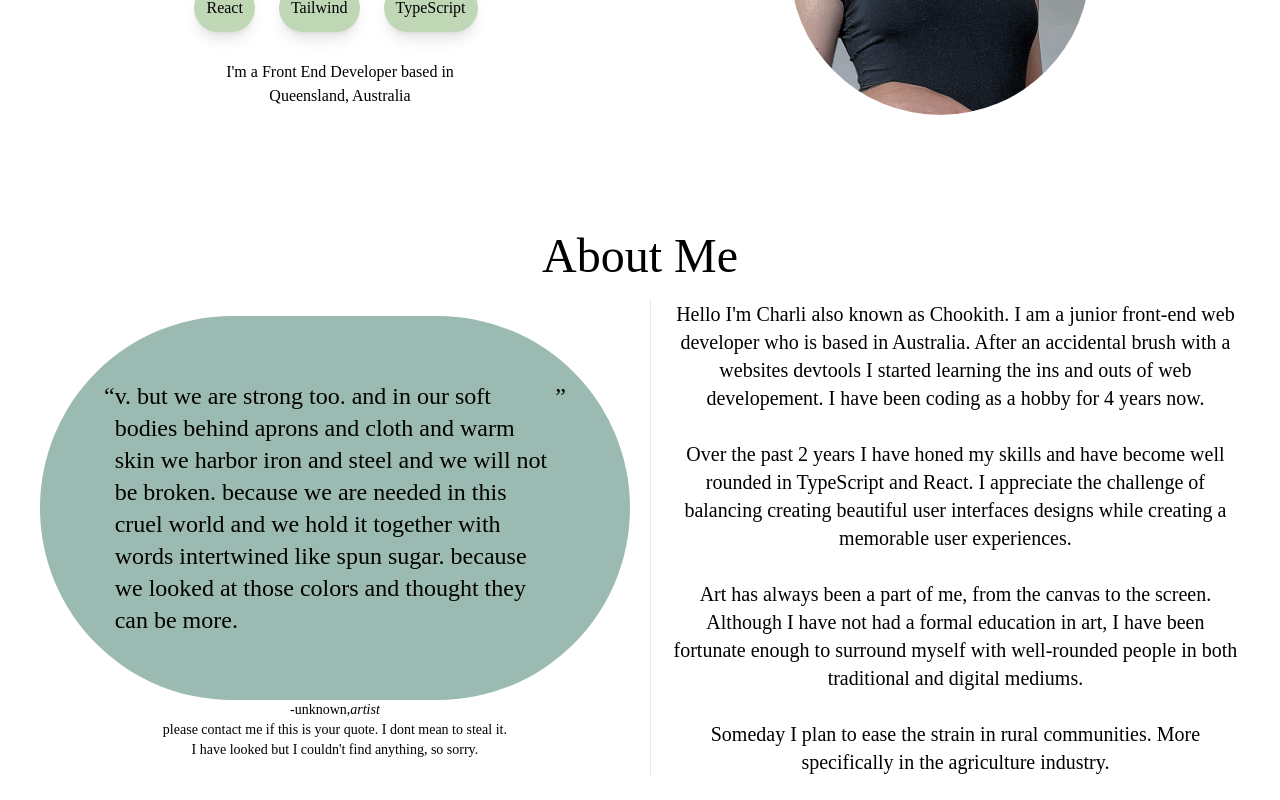
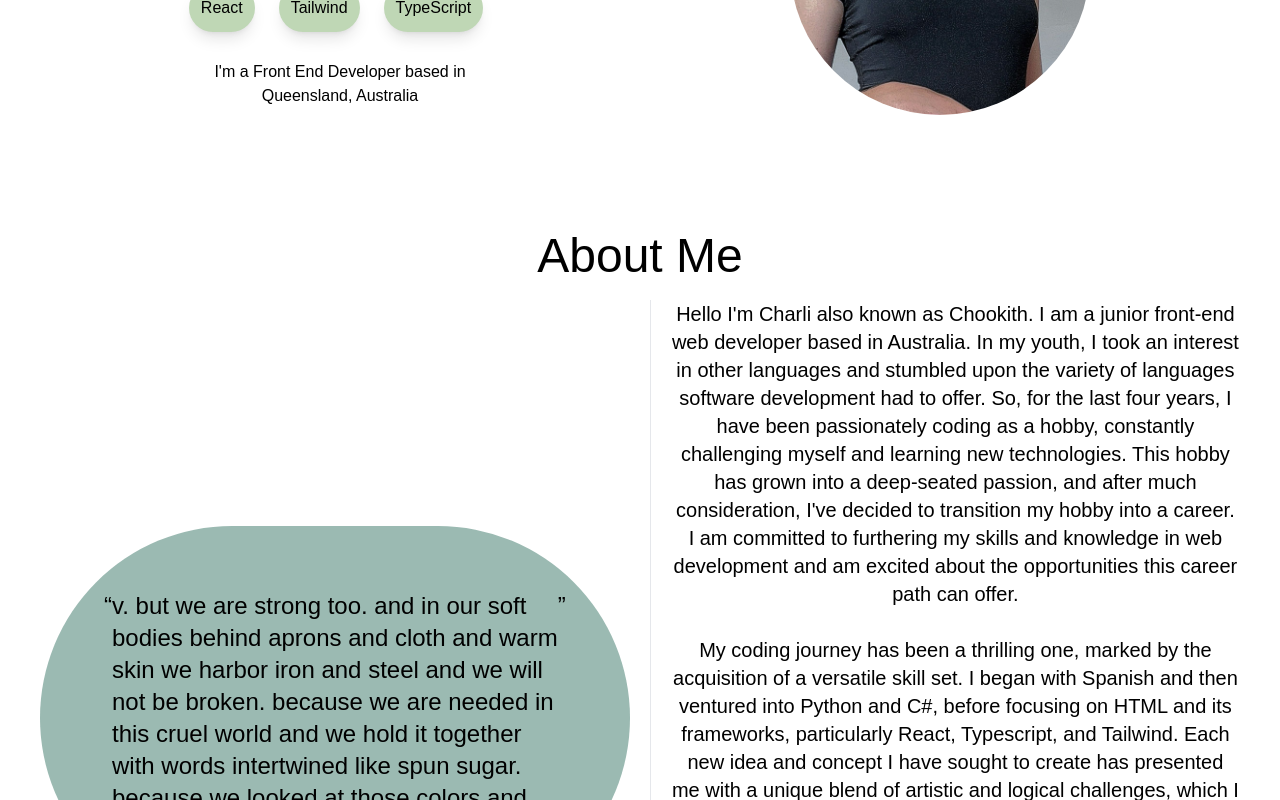
Before and after one commit to Chookith/Chookith-Portfolio, a Next.js app in the folder chookith-portfolio/: page / in a window 1280 px wide. Shown: the part 608-1408 px from the top of the page. Built offline with nearby package versions, Linux system fonts and the light colour scheme.

Commit message:
font adapt. cleaning words

```diff
--- a/chookith-portfolio/next.config.mjs
+++ b/chookith-portfolio/next.config.mjs
@@ -8,8 +8,7 @@ const bundleAnalyzer = withBundleAnalyzer({
 const nextConfig = {
   output: "export",
   images: {
-    loader: "custom",
-    loaderFile: "./my-loader.ts",
+    unoptimized: true,
   },
 };
 
--- a/chookith-portfolio/src/app/(routes)/PrettyQuotes/page.tsx
+++ b/chookith-portfolio/src/app/(routes)/PrettyQuotes/page.tsx
@@ -551,7 +551,7 @@ export default function PrettyQuotes() {
           <ul className="mb-5 grid basis-1/4 grid-cols-2 grid-rows-2 items-center justify-center gap-5 md:mr-5 lg:mb-0 lg:basis-1/2 xl:basis-1/4">
             <li>
               <Link
-                href="mailto:chookchook1@outlook.com"
+                href="mailto:hello@chookith.com"
                 className="flex animate-[dropIn_1200ms_ease_350ms_backwards] items-center rounded-full bg-cream p-5 text-center shadow-md transition delay-75 hover:-translate-y-1 hover:shadow-xl active:translate-y-1 dark:bg-spaceCadet dark:shadow-[#32304B] dark:hover:shadow-lg dark:hover:shadow-[#32304B]"
               >
                 Email
--- a/chookith-portfolio/src/app/(routes)/page.tsx
+++ b/chookith-portfolio/src/app/(routes)/page.tsx
@@ -18,13 +18,13 @@ export default function Home() {
               Chookith
             </h1>
             <div className=" flex animate-[dropIn_1200ms_ease_500ms_backwards] flex-row items-center justify-center py-7 lg:mt-20">
-              <p className="mx-2 animate-[bounce_2s_ease_1700ms] rounded-full bg-teaGreen p-3 shadow-lg sm:mr-4 dark:bg-mossGreen dark:shadow-md dark:shadow-[#545E31]">
+              <p className="mx-2 animate-[bouncing_2s_ease_1700ms] rounded-full bg-teaGreen p-3 shadow-lg transition sm:mr-4 dark:bg-mossGreen dark:shadow-md dark:shadow-[#545E31]">
                 React
               </p>
-              <p className="mx-2 animate-[bounce_2s_ease_1900ms] rounded-full bg-teaGreen p-3 shadow-lg sm:mr-4 dark:bg-mossGreen dark:shadow-md dark:shadow-[#545E31]">
+              <p className="mx-2 animate-[bouncing_2s_ease_1900ms] rounded-full bg-teaGreen p-3 shadow-lg transition sm:mr-4 dark:bg-mossGreen dark:shadow-md dark:shadow-[#545E31]">
                 Tailwind
               </p>
-              <p className="mx-2 animate-[bounce_2s_ease_2100ms] rounded-full bg-teaGreen p-3 shadow-lg sm:mr-4 dark:bg-mossGreen dark:shadow-md dark:shadow-[#545E31]">
+              <p className="mx-2 animate-[bouncing_2s_ease_2100ms] rounded-full bg-teaGreen p-3 shadow-lg transition sm:mr-4 dark:bg-mossGreen dark:shadow-md dark:shadow-[#545E31]">
                 TypeScript
               </p>
             </div>
@@ -96,29 +96,43 @@ export default function Home() {
             <article className="animate-[dropIn_1200ms_ease_500ms_backwards] lg:basis-1/2 lg:pl-5">
               <p className="pt-5 text-center text-xl lg:pt-0">
                 Hello I'm Charli also known as Chookith. I am a junior front-end
-                web developer who is based in Australia. After an accidental
-                brush with a websites devtools I started learning the ins and
-                outs of web developement. I have been coding as a hobby for 4
-                years now.
+                web developer based in Australia. In my youth, I took an
+                interest in other languages and stumbled upon the variety of
+                languages software development had to offer. So, for the last
+                four years, I have been passionately coding as a hobby,
+                constantly challenging myself and learning new technologies.
+                This hobby has grown into a deep-seated passion, and after much
+                consideration, I've decided to transition my hobby into a
+                career. I am committed to furthering my skills and knowledge in
+                web development and am excited about the opportunities this
+                career path can offer.
               </p>
               <p className=" text-center text-xl">
                 <br />
-                Over the past 2 years I have honed my skills and have become
-                well rounded in TypeScript and React. I appreciate the challenge
-                of balancing creating beautiful user interfaces designs while
-                creating a memorable user experiences.
+                My coding journey has been a thrilling one, marked by the
+                acquisition of a versatile skill set. I began with Spanish and
+                then ventured into Python and C#, before focusing on HTML and
+                its frameworks, particularly React, Typescript, and Tailwind.
+                Each new idea and concept I have sought to create has presented
+                me with a unique blend of artistic and logical challenges, which
+                I have come to deeply love and enjoy.
               </p>
               <p className="text-center text-xl">
                 <br />
-                Art has always been a part of me, from the canvas to the screen.
-                Although I have not had a formal education in art, I have been
-                fortunate enough to surround myself with well-rounded people in
-                both traditional and digital mediums.
+                For me, coding is not just a technical skill, but an art form.
+                Every colour choice, button positioning, and font style are
+                crucial elements in creating a visually appealing and functional
+                website. This perspective, combined with my understanding of the
+                business impact of web development, has allowed me to stay at
+                the forefront of this ever-evolving domain, not just as a
+                follower but as a creator.
               </p>
               <p className=" text-center text-xl">
                 <br />
-                Someday I plan to ease the strain in rural communities. More
-                specifically in the agriculture industry.
+                After becoming proficient in web and AI development, I seek to
+                alleviate the burden on the strained workforce. I plan to adapt
+                and apply these skills to improve efficiency in the agricultural
+                and healthcare industries.
               </p>
             </article>
           </div>
@@ -267,7 +281,7 @@ export default function Home() {
             <ul className="mb-5 grid basis-1/4 grid-cols-2 grid-rows-2 items-center justify-center gap-5 md:mr-5 lg:mb-0 lg:basis-1/2 xl:basis-1/4">
               <li>
                 <Link
-                  href="mailto:chookchook1@outlook.com"
+                  href="mailto:hello@chookith.com"
                   className="flex animate-[dropIn_1200ms_ease_350ms_backwards] items-center rounded-full bg-cream p-5 text-center shadow-md transition delay-75 hover:-translate-y-1 hover:shadow-xl dark:bg-spaceCadet dark:shadow-[#32304B] dark:hover:shadow-lg dark:hover:shadow-[#32304B]"
                 >
                   Email
--- a/chookith-portfolio/src/app/_components/contact-Me-Btn.tsx
+++ b/chookith-portfolio/src/app/_components/contact-Me-Btn.tsx
@@ -12,7 +12,7 @@ function handleScroll() {
 export default class ContactMeBtn extends Component {
   render(): ReactNode {
     return (
-      <div className="flex basis-1/2 items-center justify-center sm:basis-11/12">
+      <div className="mr-5 flex basis-1/2 items-center justify-center sm:mr-0 sm:basis-11/12">
         <button
           onClick={handleScroll}
           className="transition delay-75 hover:-translate-y-1 active:translate-y-1"
--- a/chookith-portfolio/src/app/globals.css
+++ b/chookith-portfolio/src/app/globals.css
@@ -15,7 +15,8 @@
 }
 
 body {
-  font-family: "Century Gothic";
+  font-family: "Century Gothic", "Apple Gothic", AppleGothic, "URW Gothic L",
+    "Avant Garde", Futura, sans-serif;
   color: (var(--foreground));
   background: (var(--background));
 }
--- a/chookith-portfolio/src/app/layout.tsx
+++ b/chookith-portfolio/src/app/layout.tsx
@@ -1,8 +1,5 @@
 import type { Metadata } from "next";
 import "./globals.css";
-import Link from "next/link";
-
-import { ErrorBoundary } from "next/dist/client/components/error-boundary";
 
 import ThemeEnablerBtn from "./_components/theme-enabler-btn";
 import ContactMeBtn from "./_components/contact-Me-Btn";
--- a/chookith-portfolio/tailwind.config.ts
+++ b/chookith-portfolio/tailwind.config.ts
@@ -11,7 +11,7 @@ const config: Config = {
   theme: {
     extend: {
       fontFamily: {
-        CenturyGothic: ["var(--font-Century-Gothic)"],
+        sans: ["var(--font-quickSand)"],
       },
       keyframes: {
         dropIn: {
@@ -22,16 +22,17 @@ const config: Config = {
           from: { transform: "translatey(-60px)", opacity: "0" },
           to: { transform: "translate(0)", opacity: "1" },
         },
-        bounce: {
-          "0%": { transform: "translateY(0)" },
-          "50%": { transform: "translateY(-20px)" },
-          "100%": { transform: "translateY(0)" },
+        bouncing: {
+          "0%": { transform: "translate(0px)" },
+          "50%": { transform: "translatey(-20px)" },
+          "100%": { transform: "translate(0px)" },
         },
       },
+
       animation: {
         dropIn: "dropIn 1s ease 200ms backwards",
         dropIn2: "dropIn2 1400ms ease 400ms backwards",
-        bounce: "bounce 2s ease ",
+        bouncing: "bouncing 2s ease 200ms normal forward",
       },
       colors: {
         //light
```
Also changed, not shown: 1 other file (tests, documents, lock files or other folders).
